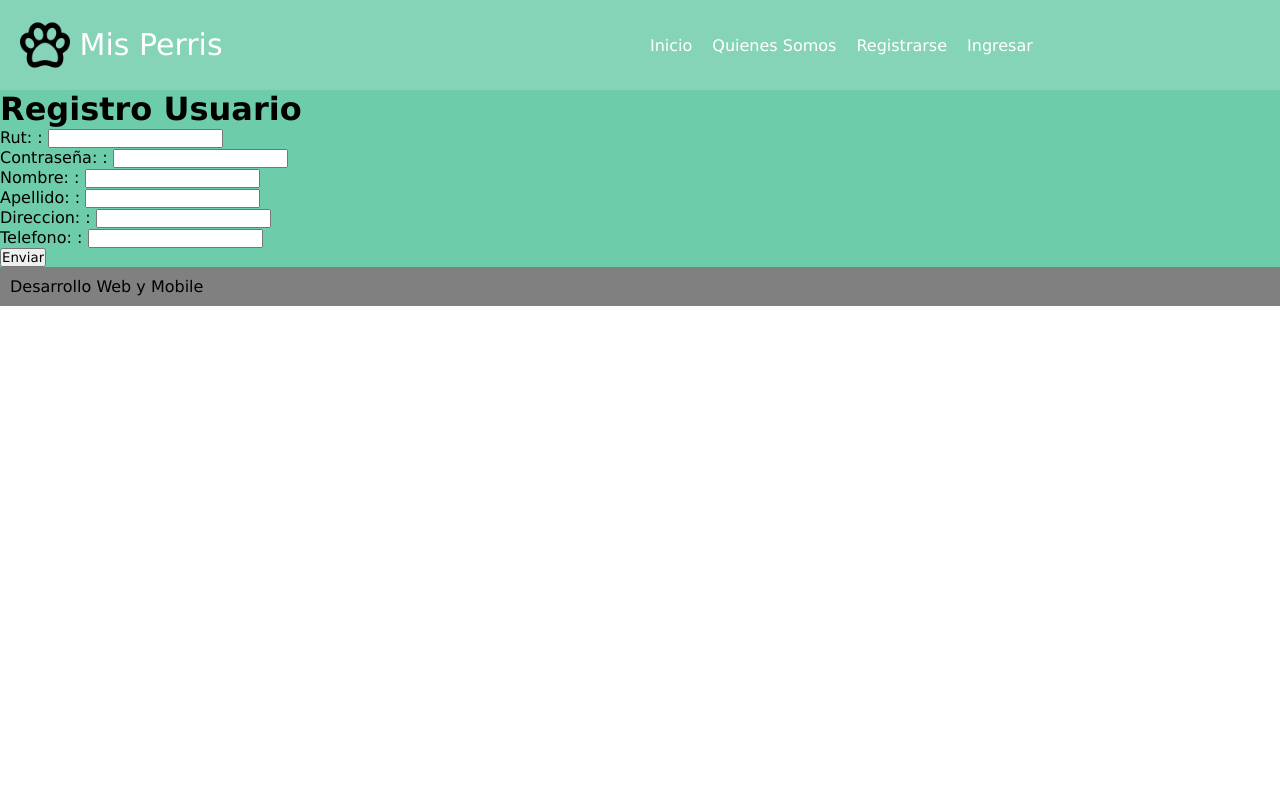
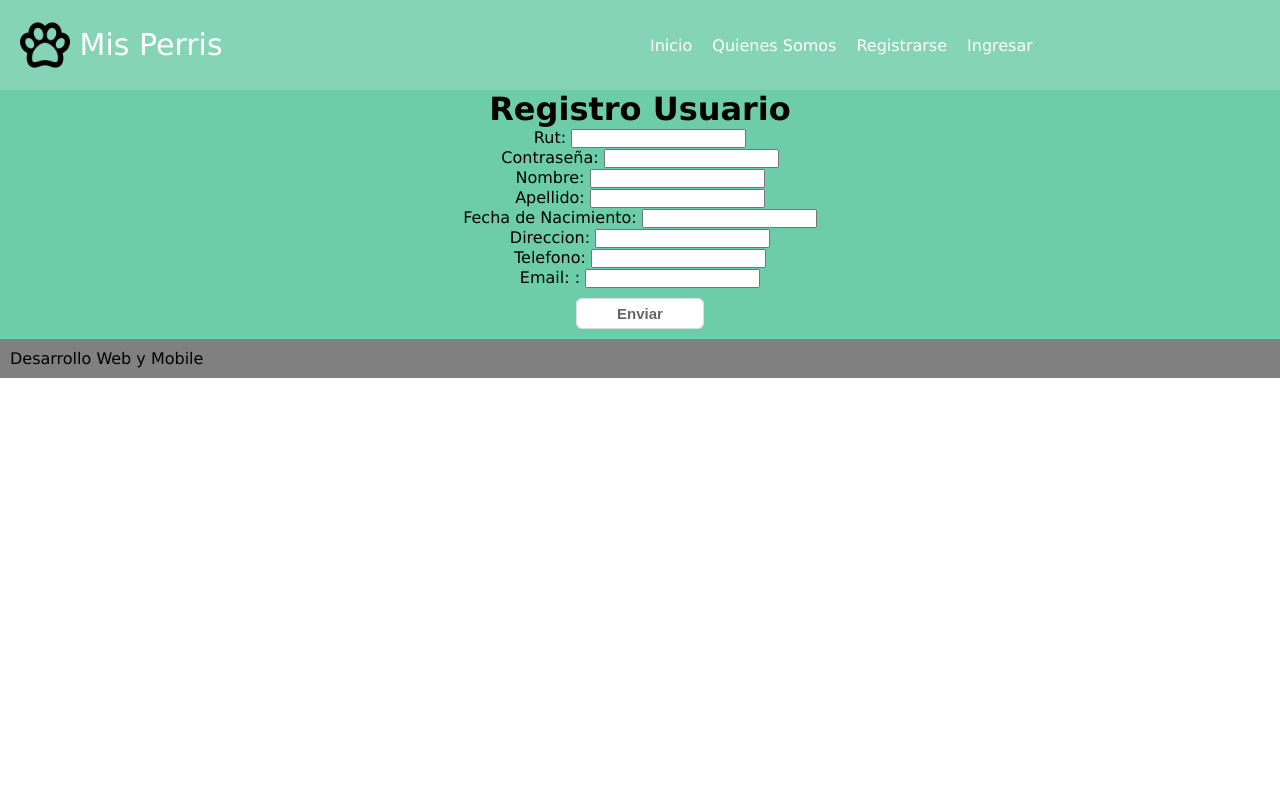
Before and after one commit to Pandi-Chan/Perris_Django, a Django app: page /registro/ in a window 1280 px wide. Run offline with Django 3.2, Linux system fonts and the light colour scheme.

Commit message:
CSS added to Registro.html

```diff
--- a/Sistema/forms.py
+++ b/Sistema/forms.py
@@ -1,11 +1,13 @@
 from django import forms
 
 class RegistrarPersona(forms.Form):
-    rutPersona=forms.CharField(widget=forms.TextInput(),label="Rut: ")
-    passwordPersona=forms.CharField(widget=forms.PasswordInput(),label="Contraseña: ")
-    nombrePersona=forms.CharField(widget=forms.TextInput(),label="Nombre: ")
-    apellidoPersona=forms.CharField(widget=forms.TextInput(),label="Apellido: ")
-    #fechaNacimiento=forms.CharField(widget=forms.DateField(),label="Fecha Nacimiento: ")
-    direccionPersona=forms.CharField(widget=forms.TextInput(),label="Direccion: ")
-    numeroFono=forms.CharField(widget=forms.TextInput(),label="Telefono: ")
-    #mailPersona=forms.EmailField(widget=forms.EmailField(),label="Email: ")
+    rutPersona=forms.CharField(widget=forms.TextInput(),label="Rut")
+    passwordPersona=forms.CharField(widget=forms.PasswordInput(),label="Contraseña")
+    nombrePersona=forms.CharField(widget=forms.TextInput(),label="Nombre")
+    apellidoPersona=forms.CharField(widget=forms.TextInput(),label="Apellido")
+    #        Arreglar FECHA NACIMIENTO
+    fechaNacimiento=forms.DateField(widget=forms.DateInput(),label="Fecha de Nacimiento")
+    #-------------------------------------
+    direccionPersona=forms.CharField(widget=forms.TextInput(),label="Direccion")
+    numeroFono=forms.CharField(widget=forms.TextInput(),label="Telefono")
+    mailPersona=forms.EmailField(label="Email: ")
--- a/Sistema/static/css/formulario.css
+++ b/Sistema/static/css/formulario.css
@@ -1,104 +1,14 @@
-* {
-	margin: 0;
-	padding: 0;
-	font-family:verdana;
-	/*Define como se calcularán los cuadrados en base al ancho y al alto con respecto al padding*/
-	box-sizing: border-box;
-}
-
-.contenedor {
-	background:#6dccaa;
-	max-width:1000px;
-	margin:auto;
-
-	/* Flexbox */
-	/*Display es la propiedad que indica como se verán los elementos flex indica que el elemento tendrá características responsivas	*/
-	display:flex;
-	flex-direction: row;
-	/*Flex-flow indica como se desplegarán los elementos dentro de un contenedor flex*/
-	flex-flow:row wrap;
-}
-
-/*Todo lo de la barra superior*/
-header {
-	width:100%;
-	padding:20px;
-	background: #85d4b7;
-
-	/* Flexbox */
-	display: flex;
-	justify-content:space-between;
-	align-items:center;
-	flex-direction:row;
-	flex-wrap:wrap;
-}
-
-/*Cuadro donde va el Logo y el Nombre de la Fundación*/
-header .logo {
-	color:#fff;
-	font-size:30px;
-}
-
-/*Logo*/
-header .logo img {
-	width:50px;
-	vertical-align: top;
-}
-
-header .logo a {
-	color:#fff;
-	text-decoration: none;
-	line-height:50px;
-}
-
-/*Menú Superior*/
-header nav {
-	width:50%;
-	margin-right: 100px;
-
-	/* Flexbox */
-	display:flex;
-	flex-direction:row;
-	align-items:center;
-}
-
-header nav a {
-	color:#fff;
-	text-align: center;
-	text-decoration: none;
-	padding:10px;
-}
-
-header nav a:hover {
-	background:#6dccaa;
-}
-
-.contenedor h1 {
-	font-size: 30px;
-	margin-bottom: 20px;
-	letter-spacing: 1px;
-	color: #000;
-	text-align: center;
-}
-
-#registration_form{
+.registro_form{
 	width: 100%;
 	display: flex;
 	flex-direction: column;
 }
 
-#registration_form div{
-	padding-left: 200px;
+.registro_form h1{
+	align-self: center;
 }
 
-.form_text {
-	margin-left: 10px;
-	height: 20px;
-	font-size: 20px;
-	font-weight: bold;
-	color: #4A5D77;
-	padding: 5px;
-	text-align: center;
+.registro_form p{
 	align-self: center;
 }
 
--- a/Sistema/templates/maqueta.html
+++ b/Sistema/templates/maqueta.html
@@ -13,7 +13,7 @@
 
 			<nav> <!--Menú Superior-->
 				<a href="/index/">Inicio</a>
-				<a href="#info">Quienes Somos</a>
+				<a href="/index/#info">Quienes Somos</a>
 				<a href="/registro/">Registrarse</a>
 				<a href="">Ingresar</a>
 			</nav>
--- a/Sistema/templates/registro.html
+++ b/Sistema/templates/registro.html
@@ -2,10 +2,13 @@
 {% load staticfiles %}
 
 {% block principal %}
-<form id="registration_form" method="POST">
+<link rel="stylesheet" href="{% static 'css/formulario.css' %}">
+<form class="registro_form" method="POST">
     <h1>Registro Usuario</h1>
     {% csrf_token %}
     {{ form.as_p }}
-    <input type="submit" value="Enviar" class="btn-enviar" id="btn-enviar">
+    <input type="submit" value="Enviar" class="btn-enviar">
 </form>
+
+
 {% endblock %}
```
Also changed, not shown: other parts of Sistema/static/css/formulario.css (+0 -50 lines).
